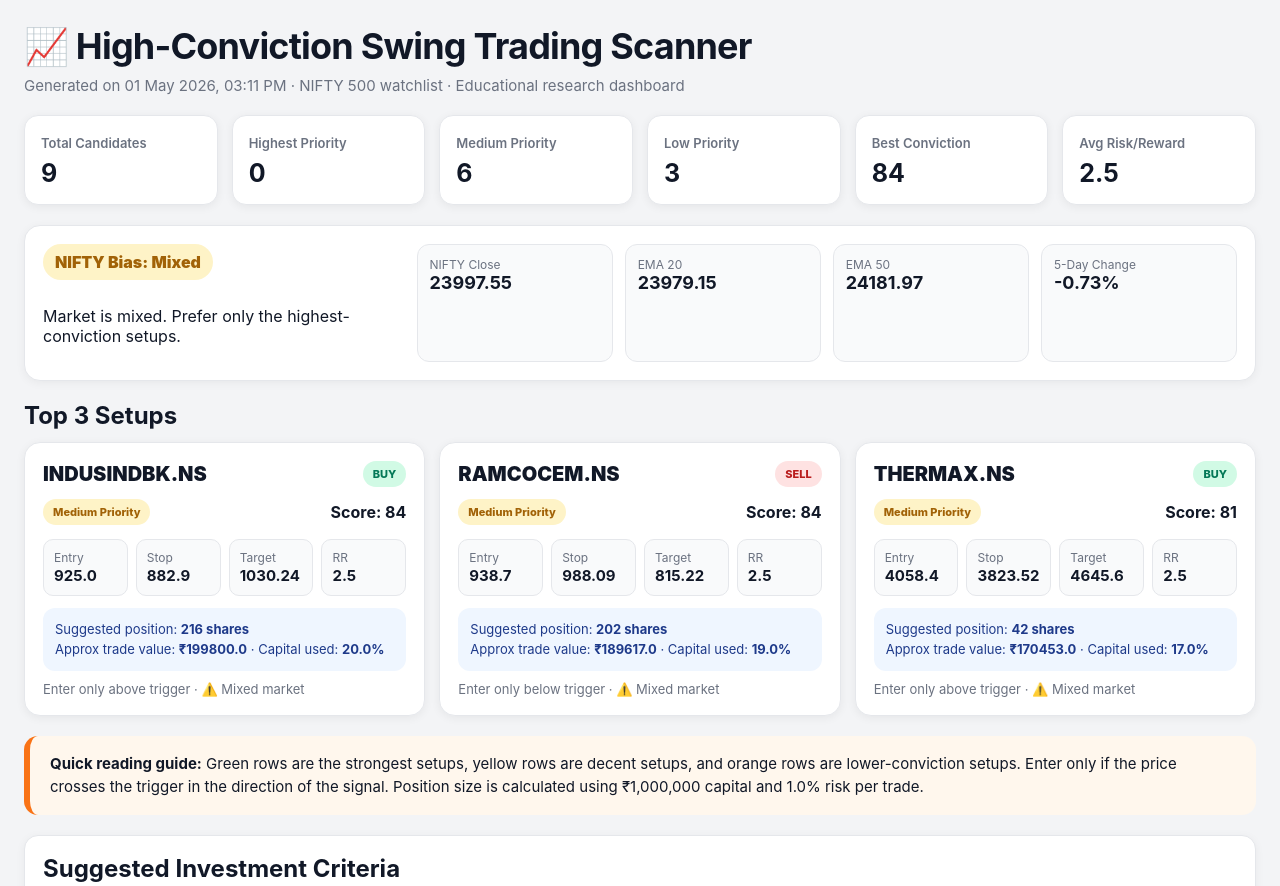
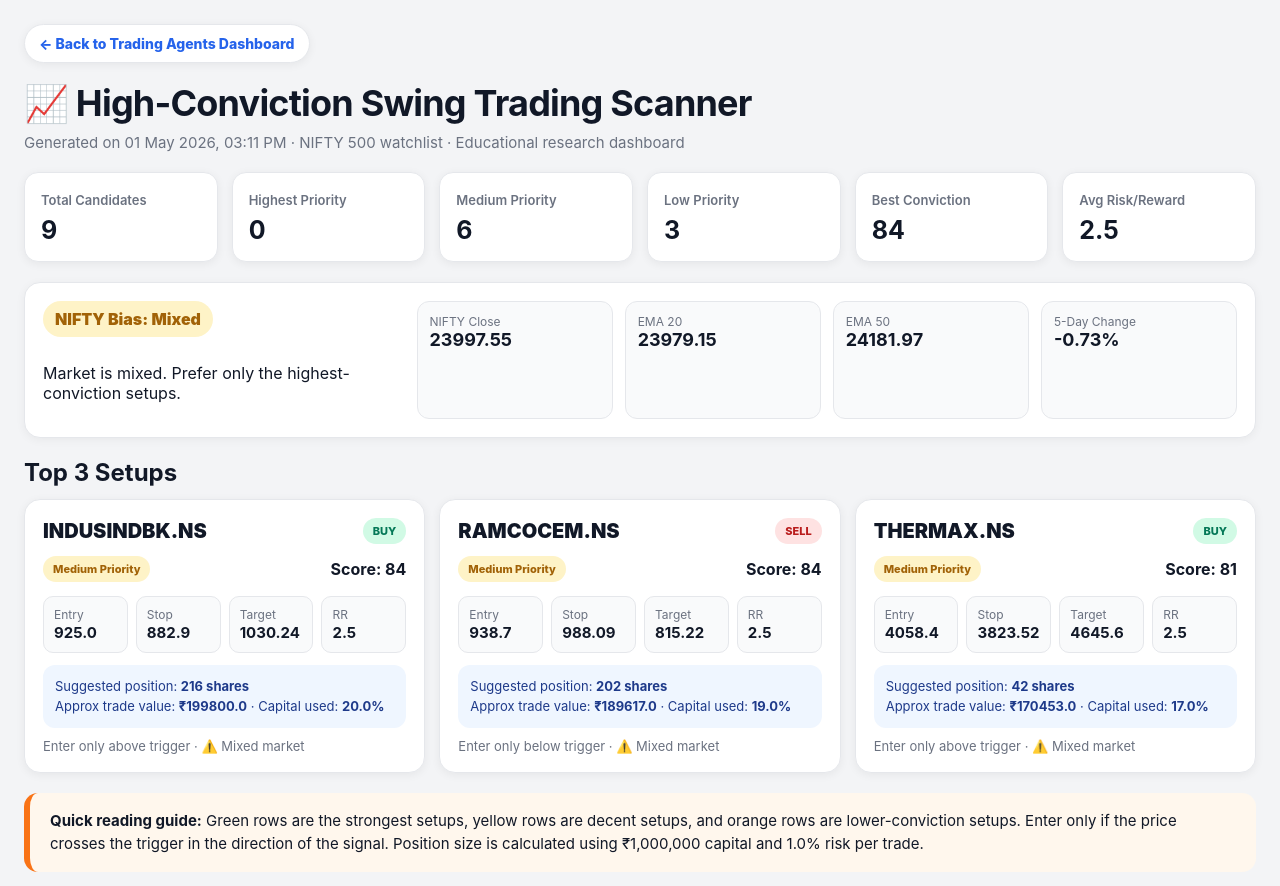
Before and after one commit to pankajmanchnda/swing-trading-scanner, a plain HTML site: page index.html in a window 1280 px wide. Shown: the top 886 px of the page. Drawn offline with Linux system fonts and the light colour scheme.

```diff
--- a/index.html
+++ b/index.html
@@ -1,4 +1,3 @@
-
 <!DOCTYPE html>
 <html lang="en">
 <head>
@@ -49,6 +48,32 @@
         .container {
             max-width: 1600px;
             margin: 0 auto;
+        }
+
+        .topbar {
+            max-width: 1600px;
+            margin: 0 auto 18px auto;
+        }
+
+        .back-link {
+            display: inline-flex;
+            align-items: center;
+            gap: 6px;
+            color: #2563eb;
+            text-decoration: none;
+            font-weight: 800;
+            font-size: 14px;
+            background: #ffffff;
+            border: 1px solid #e5e7eb;
+            padding: 10px 14px;
+            border-radius: 999px;
+            box-shadow: 0 2px 10px rgba(0,0,0,0.06);
+        }
+
+        .back-link:hover {
+            color: #1d4ed8;
+            background: #eff6ff;
+            border-color: #bfdbfe;
         }
 
         .header {
@@ -429,6 +454,13 @@
 </head>
 
 <body>
+
+<div class="topbar">
+    <a class="back-link" href="https://pankajmanchnda.github.io/trading-agents/">
+        ← Back to Trading Agents Dashboard
+    </a>
+</div>
+
 <div class="container">
 
     <section class="header">
@@ -829,7 +861,6 @@
         </table>
     </section>
 
-
     <!-- PERFORMANCE_LOG_START -->
     <style>
         .performance-section {
@@ -962,11 +993,9 @@
 
         <div class="perf-tabs">
             <div class="perf-tab-buttons">
-
                 <button class="perf-tab-button active" onclick="showPerfTab('log-tab-0', this)">
                     Latest 60
                 </button>
-
             </div>
 
             <div id="log-tab-0" class="perf-tab-panel" style="display:block;">
@@ -1047,9 +1076,7 @@
                     </table>
                 </div>
             </div>
-
         </div>
-
     </section>
 
     <script>
```
Lines whose indentation alone changed are shown as unchanged.
